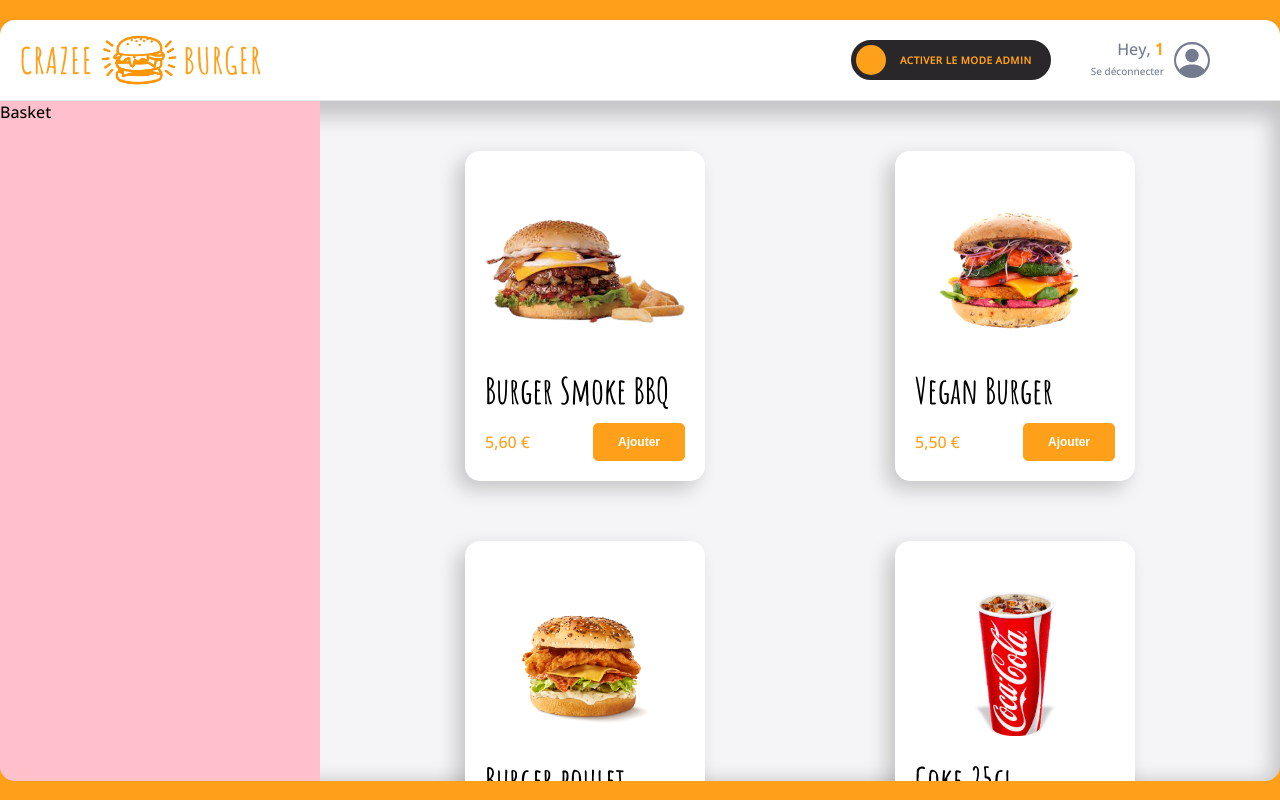
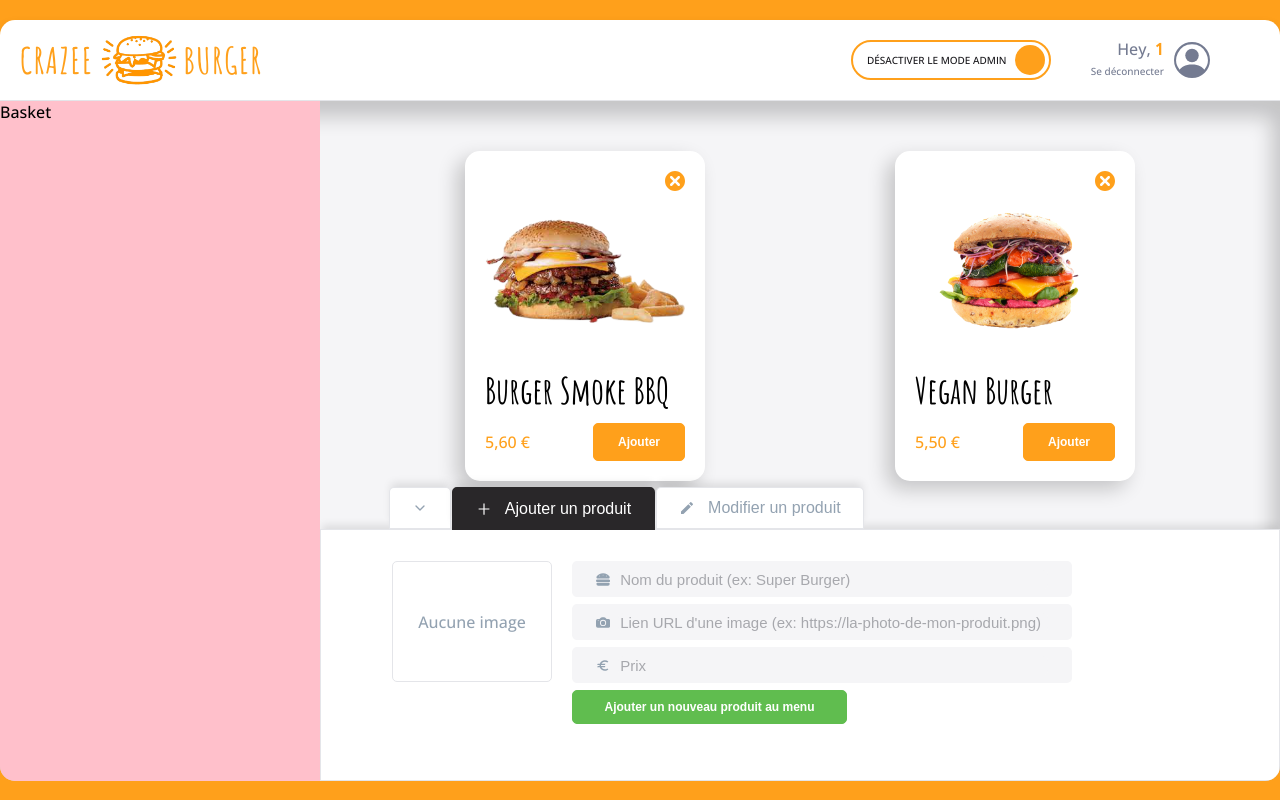
Before and after one commit to GeoffreyRavenet/crazee-burger, a React (Create React App) app: page /order/1 in a window 1280 px wide. Built offline with nearby package versions, Linux system fonts and the light colour scheme.

Commit message:
♻️ F08 : ORDERCONTEXT > refactor maincontext to ordercontext

```diff
--- a/src/components/pages/order/Main/Admin/AddProduct.jsx
+++ b/src/components/pages/order/Main/Admin/AddProduct.jsx
@@ -4,15 +4,12 @@ import { FaHamburger } from "react-icons/fa"
 import { MdOutlineEuro } from "react-icons/md"
 import { FiCheck } from "react-icons/fi"
 import styled from "styled-components"
-import MainContext from "../../../../../context/MainContext.jsx"
 import TextInput from "../../../../reusable-ui/TextInput.jsx"
 import { isEmpty } from "lodash"
+import OrderContext from "../../../../../context/OrderContext.jsx"
 
-export default function AddProduct() {
-  const { products, setProducts } = useContext(MainContext)
-
-  const initstate = {
-    id: 100000000,
+const EMPTY_PRODUCT = {
+  id: "100000000",
   imageSource: "",
   title: "",
   price: "",
@@ -20,22 +17,42 @@ export default function AddProduct() {
   isAvailable: true,
   isAdvertised: false,
 }
-  const [product, setProduct] = useState(initstate)
 
+export default function AddProduct() {
+  //state
+  const { handleAdd } = useContext(OrderContext)
+  const [isSubmited, setIsSubmited] = useState(false)
+  const [product, setProduct] = useState(EMPTY_PRODUCT)
+
+  //comportements
   const handleSubmit = (event) => {
     event.preventDefault()
-    const cpProduct = {
+    const newProductToAdd = {
       ...product,
-      id: parseInt(new Date().getTime()),
+      id: new Date().getTime(),
       imageSource: isEmpty(product.imageSource) ? "/images/coming-soon.png" : product.imageSource,
-      price: isEmpty(product.price) ? "NaN" : parseFloat(product.price),
+      price: isEmpty(product.price) ? "" : parseFloat(product.price),
     }
-    setProducts([cpProduct, ...products])
-    setProduct(initstate)
+    handleAdd(newProductToAdd)
+    setProduct(EMPTY_PRODUCT)
+
+    displaySubmitMessage()
   }
 
+  const displaySubmitMessage = () => {
+    setIsSubmited(true)
+    setTimeout(() => {
+      setIsSubmited(false)
+    }, 2000)
+  }
+
+  const handleChange = (event) => {
+    const { name, value } = event.target
+    setProduct({ ...product, [name]: value })
+  }
+
+  //Affichage
   return (
-    //
     <AddProductStyled onSubmit={handleSubmit}>
       <div className="img-add-product">
         {product.imageSource ? (
@@ -45,31 +62,39 @@ export default function AddProduct() {
         )}
       </div>
       <TextInput
+        name="title"
+        key="1"
         Icon={<FaHamburger className="icon" />}
         value={product.title}
-        onChange={(e) => setProduct({ ...product, title: e.target.value })}
+        onChange={handleChange}
         placeholder="Nom du produit (ex: Super Burger)"
         className="input-title"
       />
       <TextInput
+        name="imageSource"
+        key="2"
         Icon={<BsFillCameraFill className="icon" />}
         value={product.imageSource}
-        onChange={(e) => setProduct({ ...product, imageSource: e.target.value })}
+        onChange={handleChange}
         placeholder="Lien URL d'une image (ex: https://la-photo-de-mon-produit.png)"
         className="input-imageSource"
       />
       <TextInput
+        name="price"
+        key="3"
         Icon={<MdOutlineEuro className="icon" />}
         value={product.price}
-        onChange={(e) => setProduct({ ...product, price: e.target.value })}
+        onChange={handleChange}
         placeholder="Prix"
         className="input-price"
       />
       <button type="submit">Ajouter un nouveau produit au menu</button>
-      <div>
+      {isSubmited && (
+        <div className="submit-message">
           <FiCheck />
           Ajouté avec succès !
         </div>
+      )}
     </AddProductStyled>
   )
 }
@@ -78,8 +103,8 @@ const AddProductStyled = styled.form`
   margin-left: 71px;
   width: 680px;
   display: grid;
-  grid-template-columns: 1fr 1fr 1fr;
-  grid-template-rows: 35px 35px 35px 35px;
+  grid-template-columns: 1fr 3fr;
+  grid-template-rows: repeat(4, 35px);
   gap: 8px 20px;
   grid-auto-flow: row;
   justify-content: space-around;
@@ -87,8 +112,11 @@ const AddProductStyled = styled.form`
     "image input1 input1 "
     "image input2 input2 "
     "image input3 input3 "
-    ". button .";
+    ". button submit-message";
 
+  .submit-message {
+    grid-area: submit-message;
+  }
   button {
     grid-area: button;
     width: 275px;
--- a/src/components/pages/order/Main/Admin/AdminTabs.jsx
+++ b/src/components/pages/order/Main/Admin/AdminTabs.jsx
@@ -1,8 +1,6 @@
 import React, { useContext } from "react"
 import styled from "styled-components"
 import Tab from "../../../../reusable-ui/Tab"
-import { MdModeEditOutline } from "react-icons/md"
-import { AiOutlinePlus } from "react-icons/ai"
 import { FiChevronDown, FiChevronUp } from "react-icons/fi"
 import { theme } from "../../../../../theme/index.js"
 import OrderContext from "../../../../../context/OrderContext"
@@ -26,6 +24,7 @@ export default function AdminTabs() {
       />
       {tabsButtons.map((item) => (
         <Tab
+          key={item.label}
           label={item.label}
           Icon={item.icon}
           onClick={() => handleClick(item.index)}
--- a/src/components/pages/order/Main/Main.jsx
+++ b/src/components/pages/order/Main/Main.jsx
@@ -1,31 +1,28 @@
-import { useContext, useState } from "react"
+import { useContext } from "react"
 import styled from "styled-components"
 import OrderContext from "../../../../context/OrderContext"
-import MainContext from "../../../../context/MainContext.jsx"
-import { fakeMenu2 } from "../../../../fakeData/fakeMenu.js"
+
 import { theme } from "../../../../theme/index"
 import Admin from "./Admin/Admin"
-import Menu from "./Menu"
+import Menu from "./Menu/Menu"
+import EmptyMenu from "./Menu/EmptyMenu.jsx"
 
 export default function Main() {
-  const { isAdmin } = useContext(OrderContext)
-  const [products, setProducts] = useState(fakeMenu2)
+  //state
+  const { isAdmin, products } = useContext(OrderContext)
 
-  const mainContextValue = {
-    products,
-    setProducts,
-  }
+  //comportement
 
+  //Affichage
   return (
-    <MainContext.Provider value={mainContextValue}>
     <MainStyled>
       <div className="basket">Basket</div>
       <div className="menu-and-admin">
         <Menu />
+        {isAdmin && products.length <= 0 && <EmptyMenu />}
         {isAdmin && <Admin />}
       </div>
     </MainStyled>
-    </MainContext.Provider>
   )
 }
 
--- a/src/components/pages/order/Main/Menu.jsx
+++ b/src/components/pages/order/Main/Menu/Menu.jsx
@@ -1,18 +1,12 @@
 import { useContext } from "react"
 import styled from "styled-components"
-import MainContext from "../../../../context/MainContext.jsx"
-import OrderContext from "../../../../context/OrderContext.jsx"
-import { formatPrice } from "../../../../utils/maths.js"
-import Card from "../../../reusable-ui/Card"
+import OrderContext from "../../../../../context/OrderContext.jsx"
+import { formatPrice } from "../../../../../utils/maths.js"
+import Card from "../../../../reusable-ui/Card.jsx"
 
 export default function Menu() {
-  const { products, setProducts } = useContext(MainContext)
-  const { isAdmin } = useContext(OrderContext)
+  const { isAdmin, products, handleDelete } = useContext(OrderContext)
 
-  const handleDeleteItem = (id) => {
-    const filteredState = products.filter((item) => item.id !== id)
-    setProducts(filteredState)
-  }
   return (
     <MenuStyled>
       {products.map(({ id, imageSource, title, price }) => (
@@ -21,7 +15,7 @@ export default function Menu() {
           imageSource={imageSource}
           title={title}
           price={formatPrice(price)}
-          handleDeleteItem={() => handleDeleteItem(id)}
+          onDelete={() => handleDelete(id)}
           hasDeleteButton={isAdmin}
         />
       ))}
--- a/src/components/pages/order/OrderPage.jsx
+++ b/src/components/pages/order/OrderPage.jsx
@@ -4,14 +4,33 @@ import { theme } from "../../../theme/index"
 import Main from "./Main/Main"
 import Navbar from "./Navbar/Navbar"
 import OrderContext from "../../../context/OrderContext.jsx"
+import { fakeMenu2 } from "../../../fakeData/fakeMenu.js"
 
 export default function OrderPage() {
   //state
-  const [isAdmin, setIsAdmin] = useState(false)
-  const [isCollapsed, setIsCollapsed] = useState(true)
+  const [isAdmin, setIsAdmin] = useState(true)
+  const [isCollapsed, setIsCollapsed] = useState(false)
   const [currentTabSelected, setCurrentTabSelected] = useState("add")
+  const [products, setProducts] = useState(fakeMenu2)
+  //comportements
+  const handleAdd = (newProductToAdd) => {
+    // 1 . copie du tableau
+    const productsCopy = [...products]
+    // 2 . manip de la copie du tableau
+    const menuUpdated = [newProductToAdd, ...productsCopy]
+    // 3 . update du state
+    setProducts(menuUpdated)
+  }
 
-  //comportements
+  const handleDelete = (productId) => {
+    // 1 . copie du tableau
+    const productsCopy = [...products]
+    // 2 . manip de la copie du tableau
+    const menuUpdated = productsCopy.filter((item) => item.id !== productId)
+    // 3 . update du state
+    setProducts(menuUpdated)
+  }
+
   const orderContextValue = {
     isAdmin,
     setIsAdmin,
@@ -19,6 +38,10 @@ export default function OrderPage() {
     setIsCollapsed,
     currentTabSelected,
     setCurrentTabSelected,
+    products,
+    setProducts,
+    handleAdd,
+    handleDelete,
   }
 
   return (
--- a/src/components/reusable-ui/Card.jsx
+++ b/src/components/reusable-ui/Card.jsx
@@ -3,10 +3,10 @@ import { theme } from "../../theme/index.js"
 import PrimaryButton from "./PrimaryButton"
 import { TiDelete } from "react-icons/ti"
 
-export default function Card({ imageSource, title, price, hasDeleteButton, isAdmin }) {
+export default function Card({ imageSource, title, price, onDelete, hasDeleteButton }) {
   return (
     <CardStyled>
-      {isAdmin && <TiDelete onClick={hasDeleteButton} className="card-delete" />}
+      {hasDeleteButton && <TiDelete onClick={onDelete} className="card-delete" />}
 
       <div className="card-img">
         <img src={imageSource} alt="{title}" />
--- a/src/context/MainContext.jsx
+++ /dev/null
@@ -1,6 +0,0 @@
-import { createContext } from "react"
-
-export default createContext({
-  products: [],
-  setProducts: () => {},
-})
--- a/src/context/OrderContext.jsx
+++ b/src/context/OrderContext.jsx
@@ -8,4 +8,9 @@ export default createContext({
   setIsCollapsed: () => {},
   currentTabSelected: "add",
   setCurrentTabSelected: () => {},
+  // partie avec mes produits
+  products: [],
+  setProducts: () => {},
+  handleAdd: () => {},
+  handleDelete: () => {},
 })
```
Lines whose indentation alone changed are shown as unchanged.
